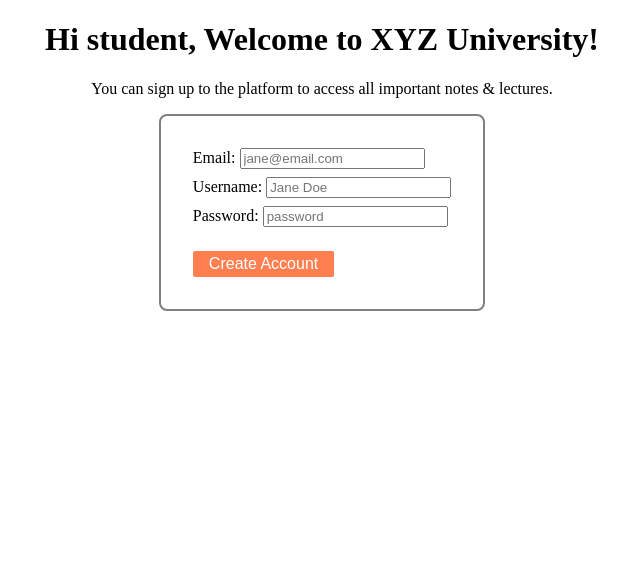
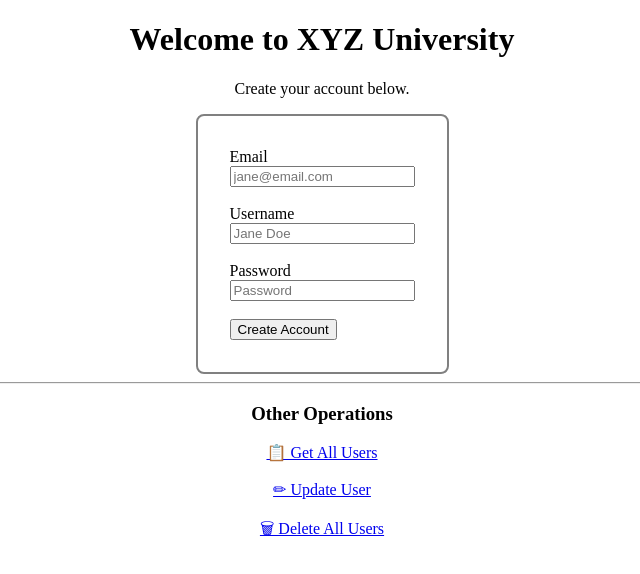
Before and after one commit to pateldhruv102005/docker-testapp-main, a website: page public/index.html in a window 1280 px wide. Shown: the whole page, without its empty margins (318-958 px from the left). Drawn offline with Linux system fonts and the light colour scheme.

Commit message:
Fix GitHub Actions workflow

```diff
--- a/public/index.html
+++ b/public/index.html
@@ -3,30 +3,70 @@
 <head>
     <meta charset="UTF-8">
     <meta name="viewport" content="width=device-width, initial-scale=1.0">
-    <link rel="stylesheet" href="./style.css" type="text/css" />
-    <title>Home Page</title>
+    <title>Docker Test App</title>
+
+    <link rel="stylesheet" href="style.css">
 </head>
 <body>
-    <h1>Hi student, Welcome to XYZ University!</h1>
-    <p>You can sign up to the platform to access all important notes & lectures.</p>
 
-    <form action="/addUser" method="POST" target="_blank" id="signupForm">
-        <div class="field">
-            <label for="email">Email: </label>
-            <input type="text" placeholder="jane@email.com" name="email">
-        </div>
-        <div class="field">
-        <label for="username">Username: </label>
-            <input type="text" placeholder="Jane Doe" name="username">
-        </div>
-        <div class="field">
-            <label for="password">Password: </label>
-            <input type="password" placeholder="password" name="password">
+    <h1>Welcome to XYZ University</h1>
+
+    <p>Create your account below.</p>
+
+    <form action="/addUser" method="POST">
+
+        <div>
+            <label>Email</label><br>
+            <input
+                type="email"
+                name="email"
+                placeholder="jane@email.com"
+                required>
         </div>
 
-        <button id="formBtn">Create Account</button>
+        <br>
+
+        <div>
+            <label>Username</label><br>
+            <input
+                type="text"
+                name="username"
+                placeholder="Jane Doe"
+                required>
+        </div>
+
+        <br>
+
+        <div>
+            <label>Password</label><br>
+            <input
+                type="password"
+                name="password"
+                placeholder="Password"
+                required>
+        </div>
+
+        <br>
+
+        <button type="submit">
+            Create Account
+        </button>
 
     </form>
+
+    <hr>
+
+    <h3>Other Operations</h3>
+
+    <a href="/getUsers">📋 Get All Users</a>
+
+    <br><br>
+
+    <a href="/updateUser">✏ Update User</a>
+
+    <br><br>
+
+    <a href="/deleteAllUsers">🗑 Delete All Users</a>
+
 </body>
-
 </html>
```
Also changed, not shown: server.js (+65 -38 lines), .github/workflows/ci.yml, .github/workflows/docker.yml.
